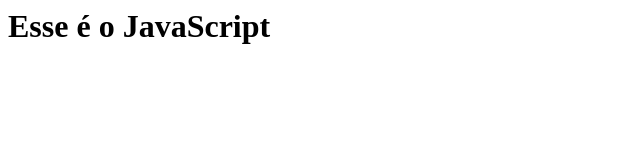
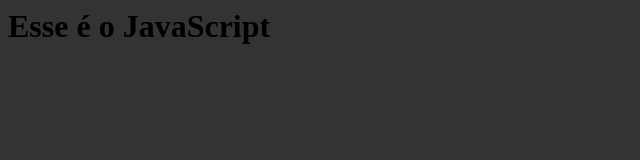
Before and after one commit to Paulo-ss/javascript-git, a plain HTML site: page index.html in a window 1280 px wide. Shown: the whole page, without its empty margins (0-640 px from the left). Drawn offline with Linux system fonts and the light colour scheme.

Commit message:
Background preto no body

```diff
--- a/index.html
+++ b/index.html
@@ -2,6 +2,7 @@
 <head>
   <meta charset="UTF-8">
   <meta name="viewport" content="width=device-width, initial-scale=1.0">
+  <link rel="stylesheet" href="style.css">
   <title>Document</title>
 </head>
 <body>
--- a/style.css
+++ b/style.css
@@ -0,0 +1,3 @@
+body {
+  background: #333;
+}
```
